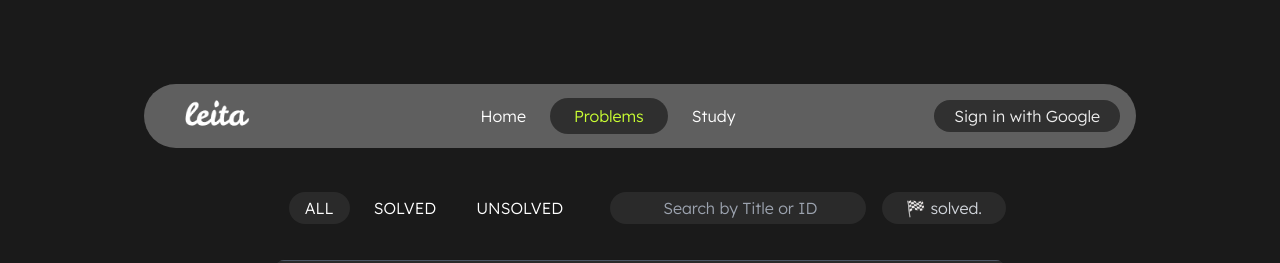
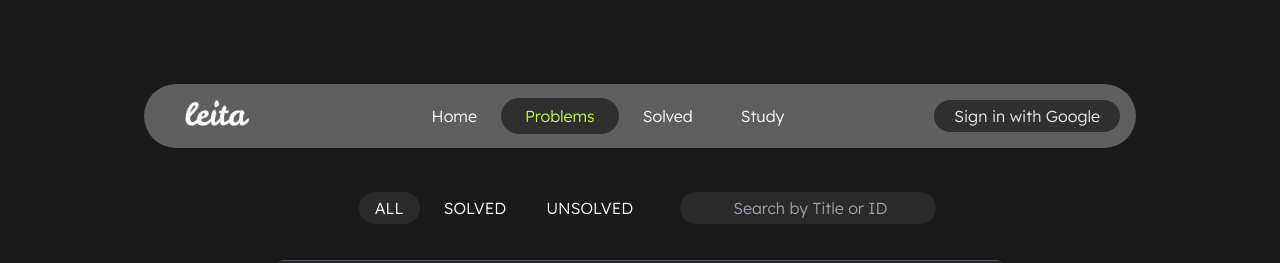
Before and after one commit to Hantorism/leita-client, a React (Create React App) app: page /problems in a window 1280 px wide. Shown: the top 263 px of the page. Built offline with nearby package versions, Linux system fonts and the light colour scheme; no server answers; a web font is replaced by a local one.

Commit message:
delete: 버튼 컴포넌트 삭제, header메뉴 추가

```diff
--- a/src/components/common/Header.jsx
+++ b/src/components/common/Header.jsx
@@ -38,6 +38,17 @@ const Header = () => {
                             }
                         >
                             Problems
+                        </NavLink>
+                    </li>
+                    <li>
+                        <NavLink
+                            to="/judge"
+                            className={({ isActive }) => isActive
+                                ? "nav-link bg-black bg-opacity-50 text-[#CAFF33] px-6 py-2 rounded-full"
+                                : "nav-link text-white px-6 py-3"
+                            }
+                        >
+                           Solved
                         </NavLink>
                     </li>
                     <li>
@@ -92,6 +103,9 @@ const Header = () => {
                             <NavLink to="/problems" className="block px-6 py-3" onClick={() => setMenuOpen(false)}>Problems</NavLink>
                         </li>
                         <li>
+                            <NavLink to="/judge" className="block px-6 py-3" onClick={() => setMenuOpen(false)}>Solved</NavLink>
+                        </li>
+                        <li>
                             <NavLink to="/study" className="block px-6 py-3" onClick={() => setMenuOpen(false)}>Study</NavLink>
                         </li>
                         <li>
--- a/src/components/common/Judge.tsx
+++ b/src/components/common/Judge.tsx
@@ -2,7 +2,7 @@ import { useEffect, useState } from "react";
 import Header from "../common/Header";
 import Footer from "../common/Footer";
 import { useNavigate } from "react-router-dom";
-import ProblemsButton from "./ProblemsButton.tsx";
+
 
 interface JudgeResponse {
     message: string;
@@ -146,7 +146,7 @@ export default function JudgePage() {
                     onChange={(e) => setSearchQuery(e.target.value)}
                 />
 
-                <ProblemsButton />
+                {/*<ProblemsButton />*/}
             </div>
 
             <div className="flex-grow max-w-3xl mx-auto w-full pt-9 md:text-sm pl-5 pr-5">
--- a/src/components/common/JudgeButton.tsx
+++ /dev/null
@@ -1,14 +0,0 @@
-import { useNavigate } from "react-router-dom";
-
-export default function JudgeButton() {
-    const navigate = useNavigate();
-
-    return (
-        <button
-            onClick={() => navigate("/judge")}
-            className=" bg-[#2A2A2A] hover:bg-opacity-0  text-gray-300  hover:text-[#CAFF33] px-6 py-1 rounded-full font-lexend"
-        >
-            🏁 solved.
-        </button>
-    );
-}
--- a/src/components/common/ProblemsButton.tsx
+++ /dev/null
@@ -1,14 +0,0 @@
-import { useNavigate } from "react-router-dom";
-
-export default function ProblemsButton() {
-    const navigate = useNavigate();
-
-    return (
-        <button
-            onClick={() => navigate("/problems")}
-            className=" bg-[#2A2A2A] hover:bg-opacity-0  text-gray-300 hover:text-[#CAFF33] px-6 py-1 rounded-full font-lexend"
-        >
-            🚀 problems
-        </button>
-    );
-}
--- a/src/components/pages/Problems.jsx
+++ b/src/components/pages/Problems.jsx
@@ -2,7 +2,7 @@ import React, { useEffect, useState } from "react";
 import Header from "../common/Header";
 import axios from "axios";
 import Footer from "../common/Footer";
-import JudgeButton from "../common/JudgeButton.tsx";
+
 
 const API_BASE_URL = process.env.REACT_APP_API_URL;
 
@@ -114,7 +114,7 @@ const Problems = () => {
                     value={searchQuery}
                     onChange={(e) => setSearchQuery(e.target.value)}
                 />
-                <JudgeButton />
+                {/*<JudgeButton />*/}
             </div>
 
             {/*<div className="flex w-full mt-6 items-center justify-center gap-4">*/}
```
